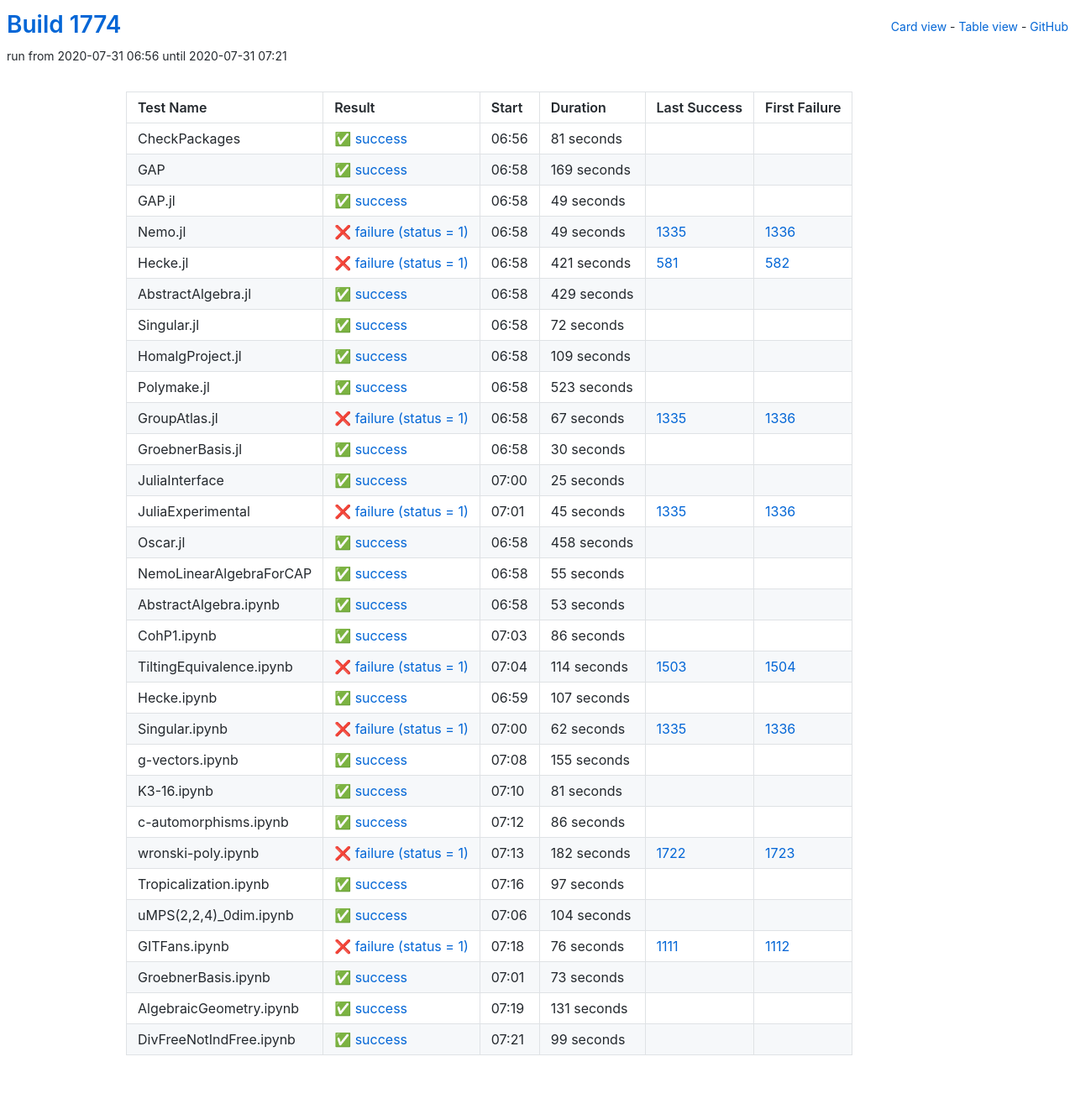
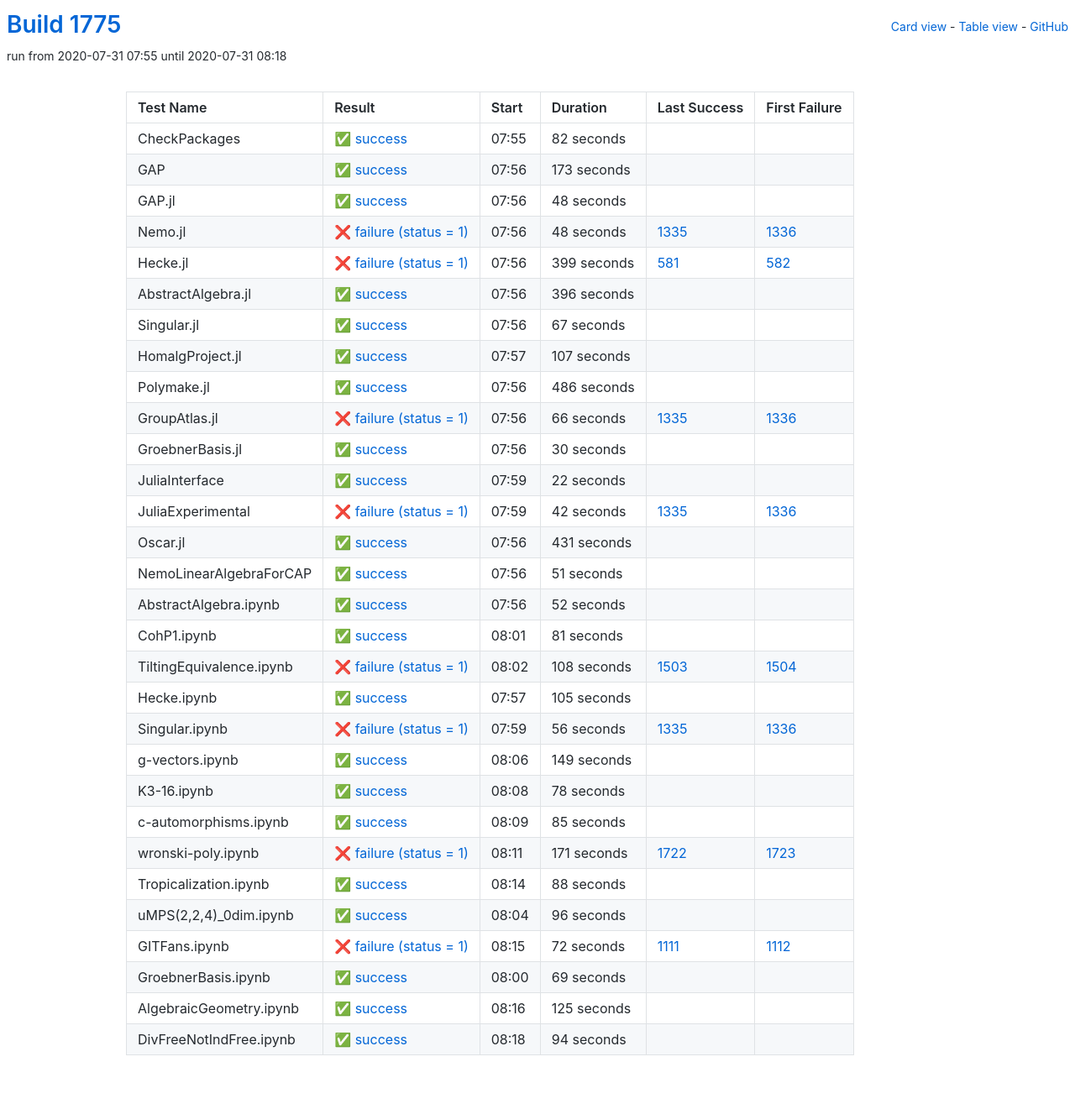
Before and after one commit to oscar-system/oscar-ci-status-1.4, a Jekyll site: the page built from table.html, in a window 1280 px wide. Shown: the whole page at 84% size. Built offline with Jekyll 4.4.1, drawn with Linux system fonts in a browser that asks for light colours.

Commit message:
Build #1775

```diff
--- a/_data/ci.yml
+++ b/_data/ci.yml
@@ -1,6 +1,6 @@
 ---
-build: 1774
-build_url: https://oscarci.mathematik.uni-kl.de/job/oscar-julia-1.4/1774/
+build: 1775
+build_url: https://oscarci.mathematik.uni-kl.de/job/oscar-julia-1.4/1775/
 job: oscar-julia-1.4
 organization: oscar-system
 repo: oscar-ci-status-1.4
@@ -8,128 +8,128 @@ repourl: https://github.com/oscar-system/oscar-ci-status-1.4
 tests:
 - name: CheckPackages
   id: checkpackages
-  log: https://oscarci.mathematik.uni-kl.de/job/oscar-julia-1.4/1774/artifact/logs/build-1774/CheckPackages.log
-  start: 2020-07-31 06:56
+  log: https://oscarci.mathematik.uni-kl.de/job/oscar-julia-1.4/1775/artifact/logs/build-1775/CheckPackages.log
+  start: 2020-07-31 07:55
   success: true
   exitcode: 0
   status: success
-  duration: 81
+  duration: 82
   last_success: false
   last_success_url:
   first_failure: false
   first_failure_url:
 - name: GAP
   id: gap
-  log: https://oscarci.mathematik.uni-kl.de/job/oscar-julia-1.4/1774/artifact/logs/build-1774/GAP.log
-  start: 2020-07-31 06:58
+  log: https://oscarci.mathematik.uni-kl.de/job/oscar-julia-1.4/1775/artifact/logs/build-1775/GAP.log
+  start: 2020-07-31 07:56
   success: true
   exitcode: 0
   status: success
-  duration: 169
+  duration: 173
   last_success: false
   last_success_url:
   first_failure: false
   first_failure_url:
 - name: GAP.jl
   id: gap-jl
-  log: https://oscarci.mathematik.uni-kl.de/job/oscar-julia-1.4/1774/artifact/logs/build-1774/GAP.jl.log
-  start: 2020-07-31 06:58
+  log: https://oscarci.mathematik.uni-kl.de/job/oscar-julia-1.4/1775/artifact/logs/build-1775/GAP.jl.log
+  start: 2020-07-31 07:56
   success: true
   exitcode: 0
   status: success
-  duration: 49
+  duration: 48
   last_success: false
   last_success_url:
   first_failure: false
   first_failure_url:
 - name: Nemo.jl
   id: nemo-jl
-  log: https://oscarci.mathematik.uni-kl.de/job/oscar-julia-1.4/1774/artifact/logs/build-1774/Nemo.jl.log
-  start: 2020-07-31 06:58
+  log: https://oscarci.mathematik.uni-kl.de/job/oscar-julia-1.4/1775/artifact/logs/build-1775/Nemo.jl.log
+  start: 2020-07-31 07:56
   success: false
   exitcode: 1
   status: failure
-  duration: 49
+  duration: 48
   last_success: 1335
   last_success_url: https://oscarci.mathematik.uni-kl.de/job/oscar-julia-1.4/1335/
   first_failure: 1336
   first_failure_url: https://oscarci.mathematik.uni-kl.de/job/oscar-julia-1.4/1336/
 - name: Hecke.jl
   id: hecke-jl
-  log: https://oscarci.mathematik.uni-kl.de/job/oscar-julia-1.4/1774/artifact/logs/build-1774/Hecke.jl.log
-  start: 2020-07-31 06:58
+  log: https://oscarci.mathematik.uni-kl.de/job/oscar-julia-1.4/1775/artifact/logs/build-1775/Hecke.jl.log
+  start: 2020-07-31 07:56
   success: false
   exitcode: 1
   status: failure
-  duration: 421
+  duration: 399
   last_success: 581
   last_success_url: https://oscarci.mathematik.uni-kl.de/job/oscar-julia-1.4/581/
   first_failure: 582
   first_failure_url: https://oscarci.mathematik.uni-kl.de/job/oscar-julia-1.4/582/
 - name: AbstractAlgebra.jl
   id: abstractalgebra-jl
-  log: https://oscarci.mathematik.uni-kl.de/job/oscar-julia-1.4/1774/artifact/logs/build-1774/AbstractAlgebra.jl.log
-  start: 2020-07-31 06:58
+  log: https://oscarci.mathematik.uni-kl.de/job/oscar-julia-1.4/1775/artifact/logs/build-1775/AbstractAlgebra.jl.log
+  start: 2020-07-31 07:56
   success: true
   exitcode: 0
   status: success
-  duration: 429
+  duration: 396
   last_success: false
   last_success_url:
   first_failure: false
   first_failure_url:
 - name: Singular.jl
   id: singular-jl
-  log: https://oscarci.mathematik.uni-kl.de/job/oscar-julia-1.4/1774/artifact/logs/build-1774/Singular.jl.log
-  start: 2020-07-31 06:58
+  log: https://oscarci.mathematik.uni-kl.de/job/oscar-julia-1.4/1775/artifact/logs/build-1775/Singular.jl.log
+  start: 2020-07-31 07:56
   success: true
   exitcode: 0
   status: success
-  duration: 72
+  duration: 67
   last_success: false
   last_success_url:
   first_failure: false
   first_failure_url:
 - name: HomalgProject.jl
   id: homalgproject-jl
-  log: https://oscarci.mathematik.uni-kl.de/job/oscar-julia-1.4/1774/artifact/logs/build-1774/HomalgProject.jl.log
-  start: 2020-07-31 06:58
+  log: https://oscarci.mathematik.uni-kl.de/job/oscar-julia-1.4/1775/artifact/logs/build-1775/HomalgProject.jl.log
+  start: 2020-07-31 07:57
   success: true
   exitcode: 0
   status: success
-  duration: 109
+  duration: 107
   last_success: false
   last_success_url:
   first_failure: false
   first_failure_url:
 - name: Polymake.jl
   id: polymake-jl
-  log: https://oscarci.mathematik.uni-kl.de/job/oscar-julia-1.4/1774/artifact/logs/build-1774/Polymake.jl.log
-  start: 2020-07-31 06:58
+  log: https://oscarci.mathematik.uni-kl.de/job/oscar-julia-1.4/1775/artifact/logs/build-1775/Polymake.jl.log
+  start: 2020-07-31 07:56
   success: true
   exitcode: 0
   status: success
-  duration: 523
+  duration: 486
   last_success: false
   last_success_url:
   first_failure: false
   first_failure_url:
 - name: GroupAtlas.jl
   id: groupatlas-jl
-  log: https://oscarci.mathematik.uni-kl.de/job/oscar-julia-1.4/1774/artifact/logs/build-1774/GroupAtlas.jl.log
-  start: 2020-07-31 06:58
+  log: https://oscarci.mathematik.uni-kl.de/job/oscar-julia-1.4/1775/artifact/logs/build-1775/GroupAtlas.jl.log
+  start: 2020-07-31 07:56
   success: false
   exitcode: 1
   status: failure
-  duration: 67
+  duration: 66
   last_success: 1335
   last_success_url: https://oscarci.mathematik.uni-kl.de/job/oscar-julia-1.4/1335/
   first_failure: 1336
   first_failure_url: https://oscarci.mathematik.uni-kl.de/job/oscar-julia-1.4/1336/
 - name: GroebnerBasis.jl
   id: groebnerbasis-jl
-  log: https://oscarci.mathematik.uni-kl.de/job/oscar-julia-1.4/1774/artifact/logs/build-1774/GroebnerBasis.jl.log
-  start: 2020-07-31 06:58
+  log: https://oscarci.mathematik.uni-kl.de/job/oscar-julia-1.4/1775/artifact/logs/build-1775/GroebnerBasis.jl.log
+  start: 2020-07-31 07:56
   success: true
   exitcode: 0
   status: success
@@ -140,128 +140,68 @@ tests:
   first_failure_url:
 - name: JuliaInterface
   id: juliainterface
-  log: https://oscarci.mathematik.uni-kl.de/job/oscar-julia-1.4/1774/artifact/logs/build-1774/JuliaInterface.log
-  start: 2020-07-31 07:00
+  log: https://oscarci.mathematik.uni-kl.de/job/oscar-julia-1.4/1775/artifact/logs/build-1775/JuliaInterface.log
+  start: 2020-07-31 07:59
   success: true
   exitcode: 0
   status: success
-  duration: 25
+  duration: 22
   last_success: false
   last_success_url:
   first_failure: false
   first_failure_url:
 - name: JuliaExperimental
   id: juliaexperimental
-  log: https://oscarci.mathematik.uni-kl.de/job/oscar-julia-1.4/1774/artifact/logs/build-1774/JuliaExperimental.log
-  start: 2020-07-31 07:01
+  log: https://oscarci.mathematik.uni-kl.de/job/oscar-julia-1.4/1775/artifact/logs/build-1775/JuliaExperimental.log
+  start: 2020-07-31 07:59
   success: false
   exitcode: 1
   status: failure
-  duration: 45
+  duration: 42
   last_success: 1335
   last_success_url: https://oscarci.mathematik.uni-kl.de/job/oscar-julia-1.4/1335/
   first_failure: 1336
   first_failure_url: https://oscarci.mathematik.uni-kl.de/job/oscar-julia-1.4/1336/
 - name: Oscar.jl
   id: oscar-jl
-  log: https://oscarci.mathematik.uni-kl.de/job/oscar-julia-1.4/1774/artifact/logs/build-1774/Oscar.jl.log
-  start: 2020-07-31 06:58
+  log: https://oscarci.mathematik.uni-kl.de/job/oscar-julia-1.4/1775/artifact/logs/build-1775/Oscar.jl.log
+  start: 2020-07-31 07:56
   success: true
   exitcode: 0
   status: success
-  duration: 458
+  duration: 431
   last_success: false
   last_success_url:
   first_failure: false
   first_failure_url:
 - name: NemoLinearAlgebraForCAP
   id: nemolinearalgebraforcap
-  log: https://oscarci.mathematik.uni-kl.de/job/oscar-julia-1.4/1774/artifact/logs/build-1774/NemoLinearAlgebraForCAP.log
-  start: 2020-07-31 06:58
+  log: https://oscarci.mathematik.uni-kl.de/job/oscar-julia-1.4/1775/artifact/logs/build-1775/NemoLinearAlgebraForCAP.log
+  start: 2020-07-31 07:56
   success: true
   exitcode: 0
   status: success
-  duration: 55
+  duration: 51
   last_success: false
   last_success_url:
   first_failure: false
   first_failure_url:
 - name: AbstractAlgebra.ipynb
   id: abstractalgebra-ipynb
-  log: https://oscarci.mathematik.uni-kl.de/job/oscar-julia-1.4/1774/artifact/logs/build-1774/AbstractAlgebra.ipynb.log
-  start: 2020-07-31 06:58
+  log: https://oscarci.mathematik.uni-kl.de/job/oscar-julia-1.4/1775/artifact/logs/build-1775/AbstractAlgebra.ipynb.log
+  start: 2020-07-31 07:56
   success: true
   exitcode: 0
   status: success
-  duration: 53
+  duration: 52
   last_success: false
   last_success_url:
   first_failure: false
   first_failure_url:
 - name: CohP1.ipynb
   id: cohp1-ipynb
-  log: https://oscarci.mathematik.uni-kl.de/job/oscar-julia-1.4/1774/artifact/logs/build-1774/CohP1.ipynb.log
-  start: 2020-07-31 07:03
-  success: true
-  exitcode: 0
-  status: success
-  duration: 86
-  last_success: false
-  last_success_url:
-  first_failure: false
-  first_failure_url:
-- name: TiltingEquivalence.ipynb
-  id: tiltingequivalence-ipynb
-  log: https://oscarci.mathematik.uni-kl.de/job/oscar-julia-1.4/1774/artifact/logs/build-1774/TiltingEquivalence.ipynb.log
-  start: 2020-07-31 07:04
-  success: false
-  exitcode: 1
-  status: failure
-  duration: 114
-  last_success: 1503
-  last_success_url: https://oscarci.mathematik.uni-kl.de/job/oscar-julia-1.4/1503/
-  first_failure: 1504
-  first_failure_url: https://oscarci.mathematik.uni-kl.de/job/oscar-julia-1.4/1504/
-- name: Hecke.ipynb
-  id: hecke-ipynb
-  log: https://oscarci.mathematik.uni-kl.de/job/oscar-julia-1.4/1774/artifact/logs/build-1774/Hecke.ipynb.log
-  start: 2020-07-31 06:59
-  success: true
-  exitcode: 0
-  status: success
-  duration: 107
-  last_success: false
-  last_success_url:
-  first_failure: false
-  first_failure_url:
-- name: Singular.ipynb
-  id: singular-ipynb
-  log: https://oscarci.mathematik.uni-kl.de/job/oscar-julia-1.4/1774/artifact/logs/build-1774/Singular.ipynb.log
-  start: 2020-07-31 07:00
-  success: false
-  exitcode: 1
-  status: failure
-  duration: 62
-  last_success: 1335
-  last_success_url: https://oscarci.mathematik.uni-kl.de/job/oscar-julia-1.4/1335/
-  first_failure: 1336
-  first_failure_url: https://oscarci.mathematik.uni-kl.de/job/oscar-julia-1.4/1336/
-- name: g-vectors.ipynb
-  id: g-vectors-ipynb
-  log: https://oscarci.mathematik.uni-kl.de/job/oscar-julia-1.4/1774/artifact/logs/build-1774/g-vectors.ipynb.log
-  start: 2020-07-31 07:08
-  success: true
-  exitcode: 0
-  status: success
-  duration: 155
-  last_success: false
-  last_success_url:
-  first_failure: false
-  first_failure_url:
-- name: K3-16.ipynb
-  id: k3-16-ipynb
-  log: https://oscarci.mathematik.uni-kl.de/job/oscar-julia-1.4/1774/artifact/logs/build-1774/K3-16.ipynb.log
-  start: 2020-07-31 07:10
+  log: https://oscarci.mathematik.uni-kl.de/job/oscar-julia-1.4/1775/artifact/logs/build-1775/CohP1.ipynb.log
+  start: 2020-07-31 08:01
   success: true
   exitcode: 0
   status: success
@@ -270,98 +210,158 @@ tests:
   last_success_url:
   first_failure: false
   first_failure_url:
-- name: c-automorphisms.ipynb
-  id: c-automorphisms-ipynb
-  log: https://oscarci.mathematik.uni-kl.de/job/oscar-julia-1.4/1774/artifact/logs/build-1774/c-automorphisms.ipynb.log
-  start: 2020-07-31 07:12
+- name: TiltingEquivalence.ipynb
+  id: tiltingequivalence-ipynb
+  log: https://oscarci.mathematik.uni-kl.de/job/oscar-julia-1.4/1775/artifact/logs/build-1775/TiltingEquivalence.ipynb.log
+  start: 2020-07-31 08:02
+  success: false
+  exitcode: 1
+  status: failure
+  duration: 108
+  last_success: 1503
+  last_success_url: https://oscarci.mathematik.uni-kl.de/job/oscar-julia-1.4/1503/
+  first_failure: 1504
+  first_failure_url: https://oscarci.mathematik.uni-kl.de/job/oscar-julia-1.4/1504/
+- name: Hecke.ipynb
+  id: hecke-ipynb
+  log: https://oscarci.mathematik.uni-kl.de/job/oscar-julia-1.4/1775/artifact/logs/build-1775/Hecke.ipynb.log
+  start: 2020-07-31 07:57
   success: true
   exitcode: 0
   status: success
-  duration: 86
+  duration: 105
+  last_success: false
+  last_success_url:
+  first_failure: false
+  first_failure_url:
+- name: Singular.ipynb
+  id: singular-ipynb
+  log: https://oscarci.mathematik.uni-kl.de/job/oscar-julia-1.4/1775/artifact/logs/build-1775/Singular.ipynb.log
+  start: 2020-07-31 07:59
+  success: false
+  exitcode: 1
+  status: failure
+  duration: 56
+  last_success: 1335
+  last_success_url: https://oscarci.mathematik.uni-kl.de/job/oscar-julia-1.4/1335/
+  first_failure: 1336
+  first_failure_url: https://oscarci.mathematik.uni-kl.de/job/oscar-julia-1.4/1336/
+- name: g-vectors.ipynb
+  id: g-vectors-ipynb
+  log: https://oscarci.mathematik.uni-kl.de/job/oscar-julia-1.4/1775/artifact/logs/build-1775/g-vectors.ipynb.log
+  start: 2020-07-31 08:06
+  success: true
+  exitcode: 0
+  status: success
+  duration: 149
+  last_success: false
+  last_success_url:
+  first_failure: false
+  first_failure_url:
+- name: K3-16.ipynb
+  id: k3-16-ipynb
+  log: https://oscarci.mathematik.uni-kl.de/job/oscar-julia-1.4/1775/artifact/logs/build-1775/K3-16.ipynb.log
+  start: 2020-07-31 08:08
+  success: true
+  exitcode: 0
+  status: success
+  duration: 78
+  last_success: false
+  last_success_url:
+  first_failure: false
+  first_failure_url:
+- name: c-automorphisms.ipynb
+  id: c-automorphisms-ipynb
+  log: https://oscarci.mathematik.uni-kl.de/job/oscar-julia-1.4/1775/artifact/logs/build-1775/c-automorphisms.ipynb.log
+  start: 2020-07-31 08:09
+  success: true
+  exitcode: 0
+  status: success
+  duration: 85
   last_success: false
   last_success_url:
   first_failure: false
   first_failure_url:
 - name: wronski-poly.ipynb
   id: wronski-poly-ipynb
-  log: https://oscarci.mathematik.uni-kl.de/job/oscar-julia-1.4/1774/artifact/logs/build-1774/wronski-poly.ipynb.log
-  start: 2020-07-31 07:13
+  log: https://oscarci.mathematik.uni-kl.de/job/oscar-julia-1.4/1775/artifact/logs/build-1775/wronski-poly.ipynb.log
+  start: 2020-07-31 08:11
   success: false
   exitcode: 1
   status: failure
-  duration: 182
+  duration: 171
   last_success: 1722
   last_success_url: https://oscarci.mathematik.uni-kl.de/job/oscar-julia-1.4/1722/
   first_failure: 1723
   first_failure_url: https://oscarci.mathematik.uni-kl.de/job/oscar-julia-1.4/1723/
 - name: Tropicalization.ipynb
   id: tropicalization-ipynb
-  log: https://oscarci.mathematik.uni-kl.de/job/oscar-julia-1.4/1774/artifact/logs/build-1774/Tropicalization.ipynb.log
-  start: 2020-07-31 07:16
+  log: https://oscarci.mathematik.uni-kl.de/job/oscar-julia-1.4/1775/artifact/logs/build-1775/Tropicalization.ipynb.log
+  start: 2020-07-31 08:14
   success: true
   exitcode: 0
   status: success
-  duration: 97
+  duration: 88
   last_success: false
   last_success_url:
   first_failure: false
   first_failure_url:
 - name: uMPS(2,2,4)_0dim.ipynb
   id: umps-2-2-4-0dim-ipynb
-  log: https://oscarci.mathematik.uni-kl.de/job/oscar-julia-1.4/1774/artifact/logs/build-1774/uMPS-2-2-4-_0dim.ipynb.log
-  start: 2020-07-31 07:06
+  log: https://oscarci.mathematik.uni-kl.de/job/oscar-julia-1.4/1775/artifact/logs/build-1775/uMPS-2-2-4-_0dim.ipynb.log
+  start: 2020-07-31 08:04
   success: true
   exitcode: 0
   status: success
-  duration: 104
+  duration: 96
   last_success: false
   last_success_url:
   first_failure: false
   first_failure_url:
 - name: GITFans.ipynb
   id: gitfans-ipynb
-  log: https://oscarci.mathematik.uni-kl.de/job/oscar-julia-1.4/1774/artifact/logs/build-1774/GITFans.ipynb.log
-  start: 2020-07-31 07:18
+  log: https://oscarci.mathematik.uni-kl.de/job/oscar-julia-1.4/1775/artifact/logs/build-1775/GITFans.ipynb.log
+  start: 2020-07-31 08:15
   success: false
   exitcode: 1
   status: failure
-  duration: 76
+  duration: 72
   last_success: 1111
   last_success_url: https://oscarci.mathematik.uni-kl.de/job/oscar-julia-1.4/1111/
   first_failure: 1112
   first_failure_url: https://oscarci.mathematik.uni-kl.de/job/oscar-julia-1.4/1112/
 - name: GroebnerBasis.ipynb
   id: groebnerbasis-ipynb
-  log: https://oscarci.mathematik.uni-kl.de/job/oscar-julia-1.4/1774/artifact/logs/build-1774/GroebnerBasis.ipynb.log
-  start: 2020-07-31 07:01
+  log: https://oscarci.mathematik.uni-kl.de/job/oscar-julia-1.4/1775/artifact/logs/build-1775/GroebnerBasis.ipynb.log
+  start: 2020-07-31 08:00
   success: true
   exitcode: 0
   status: success
-  duration: 73
+  duration: 69
   last_success: false
   last_success_url:
   first_failure: false
   first_failure_url:
 - name: AlgebraicGeometry.ipynb
   id: algebraicgeometry-ipynb
-  log: https://oscarci.mathematik.uni-kl.de/job/oscar-julia-1.4/1774/artifact/logs/build-1774/AlgebraicGeometry.ipynb.log
-  start: 2020-07-31 07:19
+  log: https://oscarci.mathematik.uni-kl.de/job/oscar-julia-1.4/1775/artifact/logs/build-1775/AlgebraicGeometry.ipynb.log
+  start: 2020-07-31 08:16
   success: true
   exitcode: 0
   status: success
-  duration: 131
+  duration: 125
   last_success: false
   last_success_url:
   first_failure: false
   first_failure_url:
 - name: DivFreeNotIndFree.ipynb
   id: divfreenotindfree-ipynb
-  log: https://oscarci.mathematik.uni-kl.de/job/oscar-julia-1.4/1774/artifact/logs/build-1774/DivFreeNotIndFree.ipynb.log
-  start: 2020-07-31 07:21
+  log: https://oscarci.mathematik.uni-kl.de/job/oscar-julia-1.4/1775/artifact/logs/build-1775/DivFreeNotIndFree.ipynb.log
+  start: 2020-07-31 08:18
   success: true
   exitcode: 0
   status: success
-  duration: 99
+  duration: 94
   last_success: false
   last_success_url:
   first_failure: false
```
Also changed, not shown: README.md.
